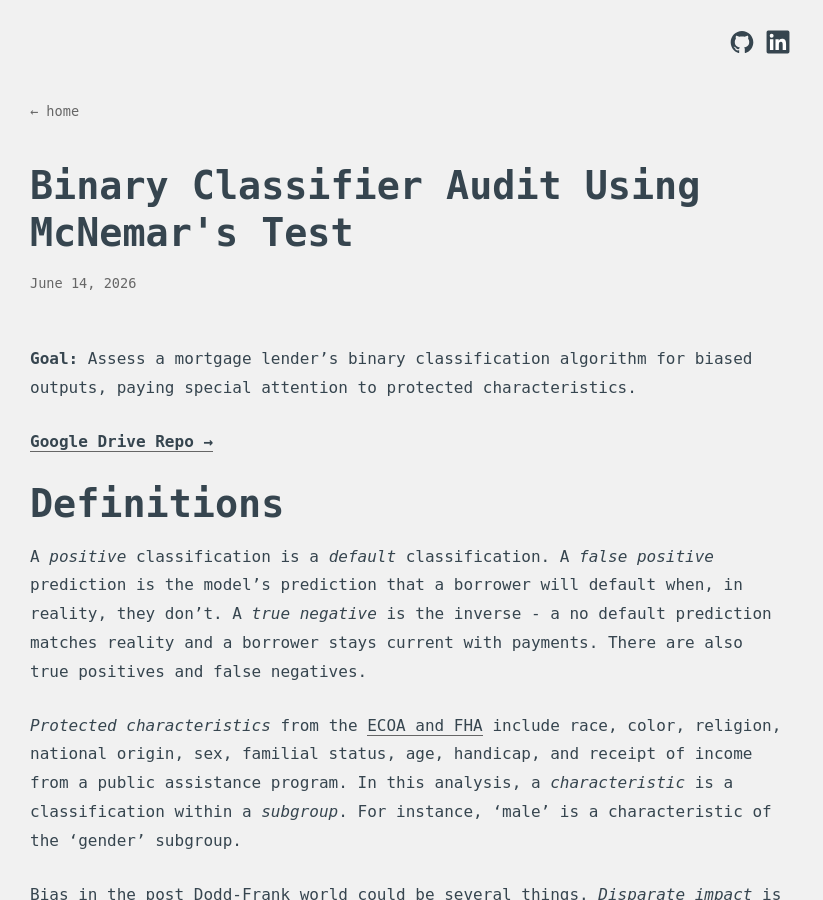
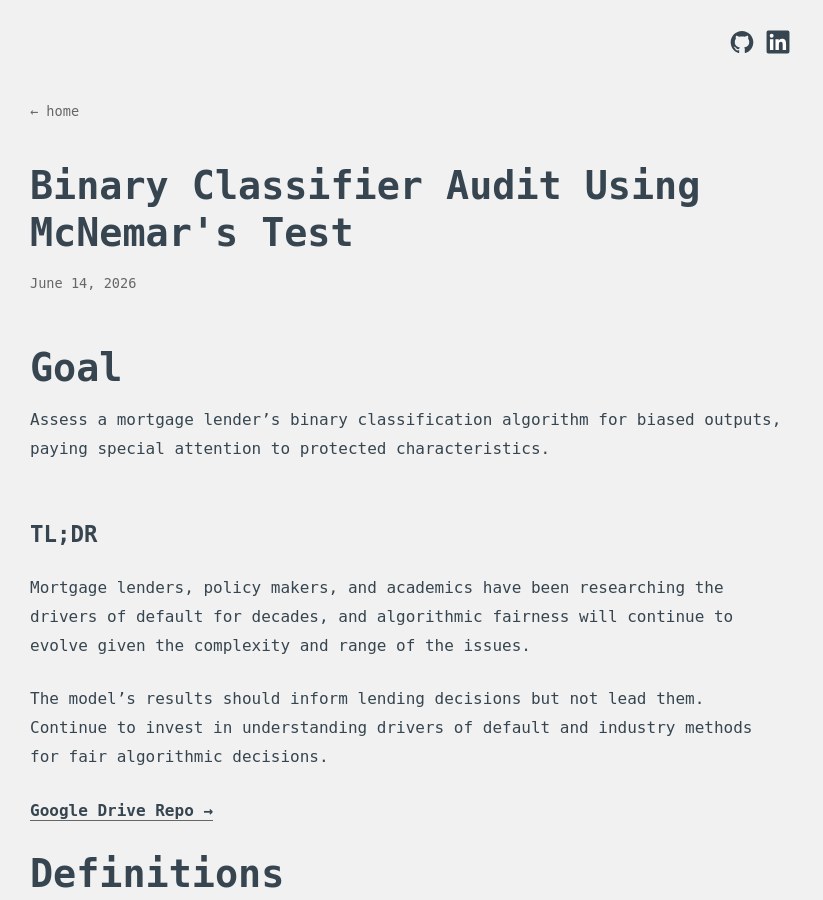
Before and after one commit to maisygraves/site, a Jekyll site: the page built from _posts/2026-06-14-0003.md, in a window 1280 px wide and 900 px high. Shown: the whole window, without its empty margins (0-823 px from the left). Built offline with Jekyll 4.4.1, drawn with Linux system fonts in a browser that asks for light colours; some of the changed text lies outside the part shown.

Commit message:
Update 2026-06-14-0003.md

```diff
--- a/_posts/2026-06-14-0003.md
+++ b/_posts/2026-06-14-0003.md
@@ -3,8 +3,14 @@ layout: post
 title: "Binary Classifier Audit Using McNemar's Test"
 ---
 
-**Goal:**
+# Goal
 Assess a mortgage lender’s binary classification algorithm for biased outputs, paying special attention to protected characteristics.
+
+## TL;DR
+
+Mortgage lenders, policy makers, and academics have been researching the drivers of default for decades, and algorithmic fairness will continue to evolve given the complexity and range of the issues.
+
+The model’s results should inform lending decisions but not lead them. Continue to invest in understanding drivers of default and industry methods for fair algorithmic decisions.
 
 **[Google Drive Repo →](https://drive.google.com/drive/folders/1b2ToK1ix11uhIlvV3UckJZXdB5Beanwv?usp=sharing)**
 
```
Also changed, not shown: other parts of _posts/2026-06-14-0003.md (+2 -3 lines).
